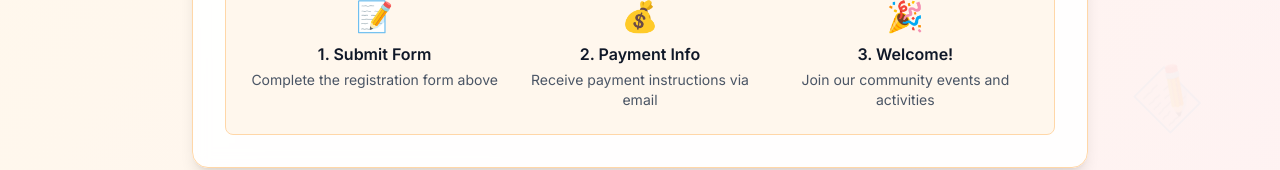
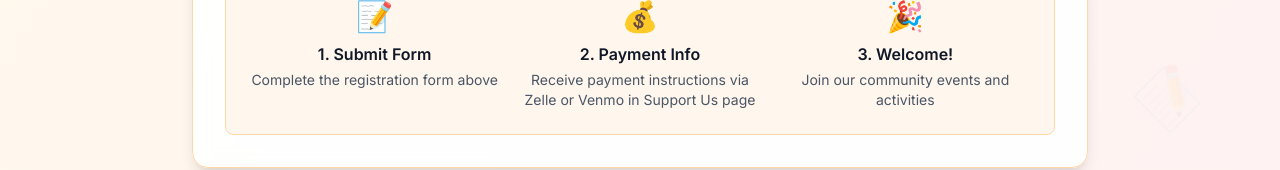
Before and after one commit to rsodani28/marwadi-community-colorado, a Next.js app: page /signup in a window 1280 px wide. Shown: the part 2013-2183 px from the top of the page. Built offline with nearby package versions, Linux system fonts and the light colour scheme.

Commit message:
Update signup page

```diff
--- a/src/pages/signup.tsx
+++ b/src/pages/signup.tsx
@@ -161,7 +161,7 @@ export default function SignUp() {
                   <div>
                     <div className="text-3xl mb-2">💰</div>
                     <h4 className="font-semibold text-gray-900 mb-1">2. Payment Info</h4>
-                    <p className="text-sm text-gray-600">Receive payment instructions via email</p>
+                    <p className="text-sm text-gray-600">Receive payment instructions via Zelle or Venmo in Support Us page</p>
                   </div>
                   <div>
                     <div className="text-3xl mb-2">🎉</div>
```
